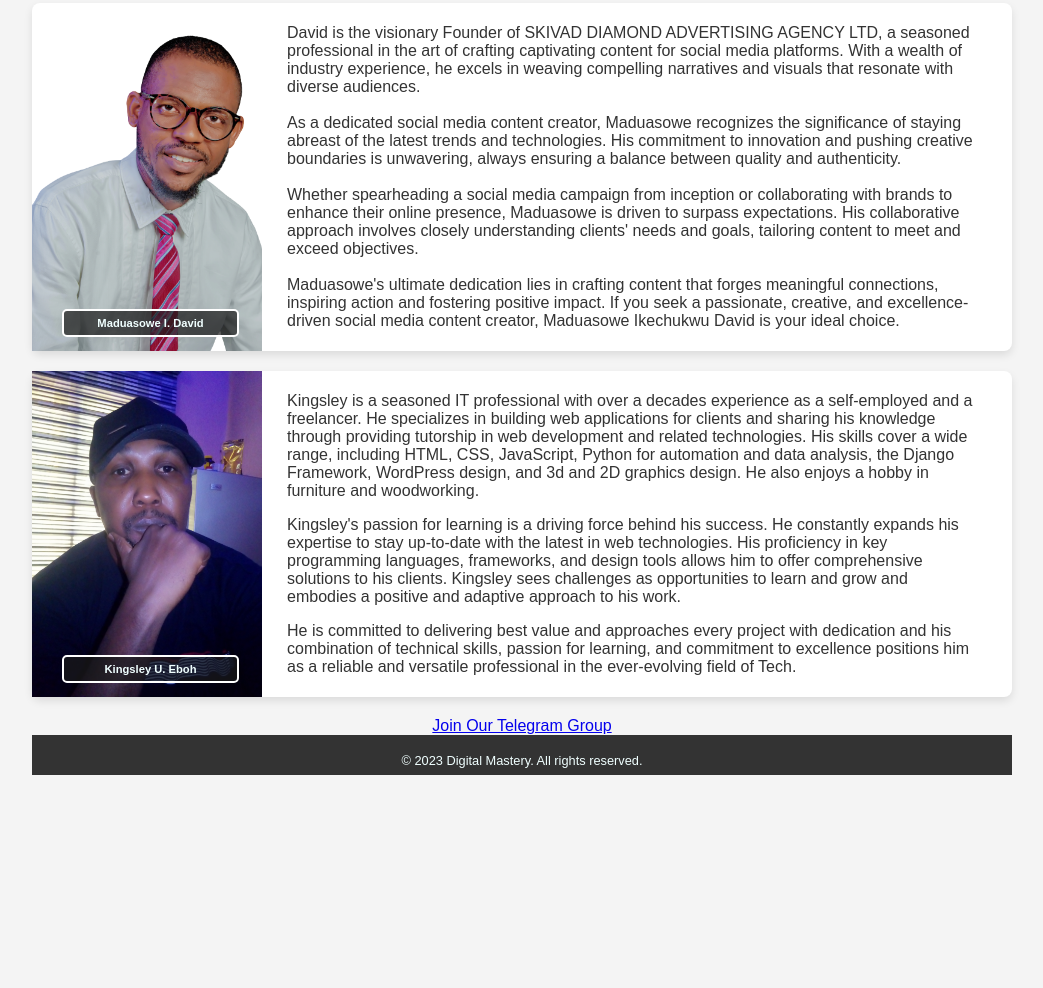
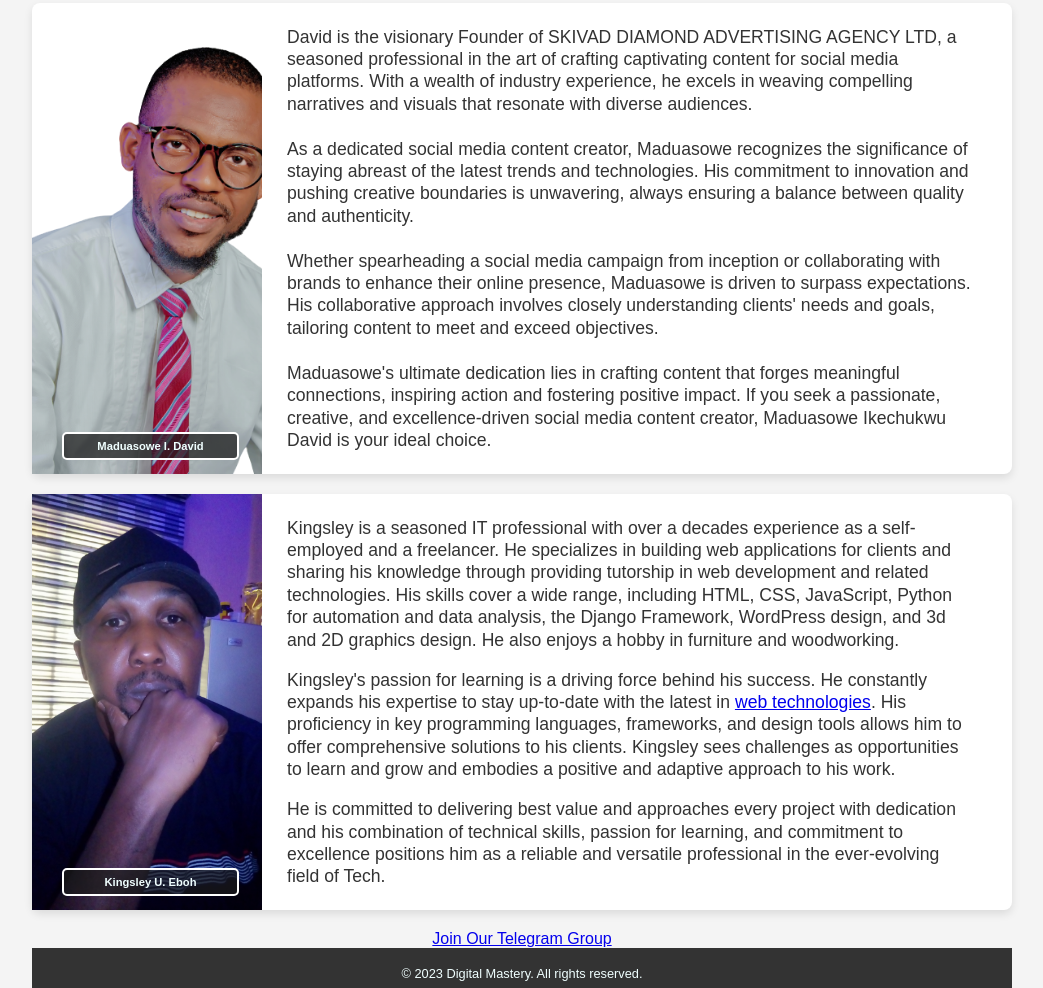
Before and after one commit to kingsleyeboh/digitalmastery.github.io, a plain HTML site: page facilitators.html in a window 1280 px wide. Shown: the part 371-1359 px from the top of the page, without its empty margins (118-1161 px from the left). Before the commit the page ends 1146 px from the top, so only its background shows below. Drawn offline with Linux system fonts and the light colour scheme.

Commit message:
Add files via upload

```diff
--- a/facilitators.html
+++ b/facilitators.html
@@ -68,7 +68,7 @@
                 </p>
 
                 <p>
-                    Kingsley's passion for learning is a driving force behind his success. He constantly expands his expertise to stay up-to-date with the latest in web technologies. His proficiency in key programming languages, frameworks, and design tools allows him to offer comprehensive solutions to his clients. Kingsley sees challenges as opportunities to learn and grow and embodies a positive and adaptive approach to his work.
+                    Kingsley's passion for learning is a driving force behind his success. He constantly expands his expertise to stay up-to-date with the latest in <a href="https://cyrusprojectacademy.online/#">web technologies</a>. His proficiency in key programming languages, frameworks, and design tools allows him to offer comprehensive solutions to his clients. Kingsley sees challenges as opportunities to learn and grow and embodies a positive and adaptive approach to his work.
 
                 </p>
 
--- a/style.css
+++ b/style.css
@@ -196,6 +196,8 @@ body {
   text-align: left;
   padding: 5px 25px;
   width: 70%;
+  line-height: 1.4rem;
+  font-size: 1.1rem;
 }
 
 .telegram-button {
```
